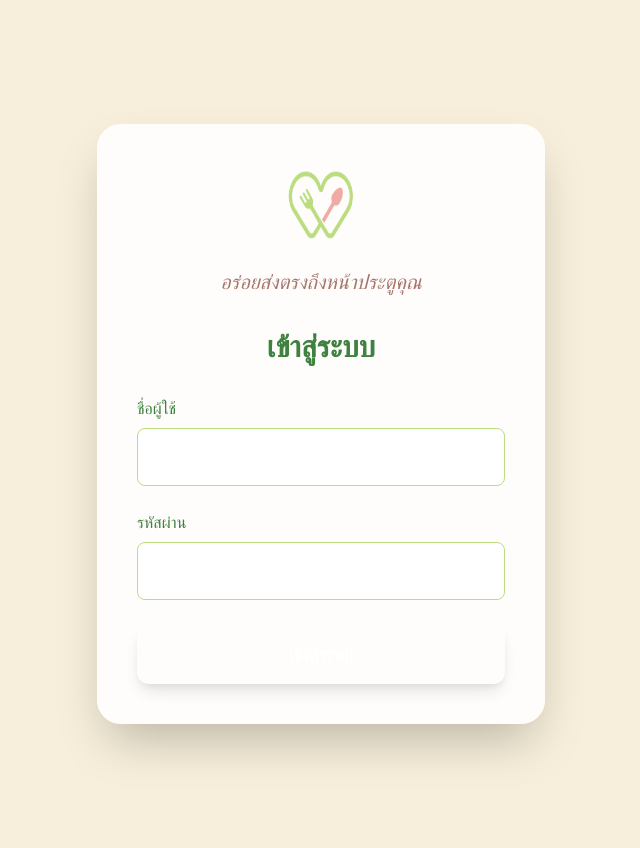
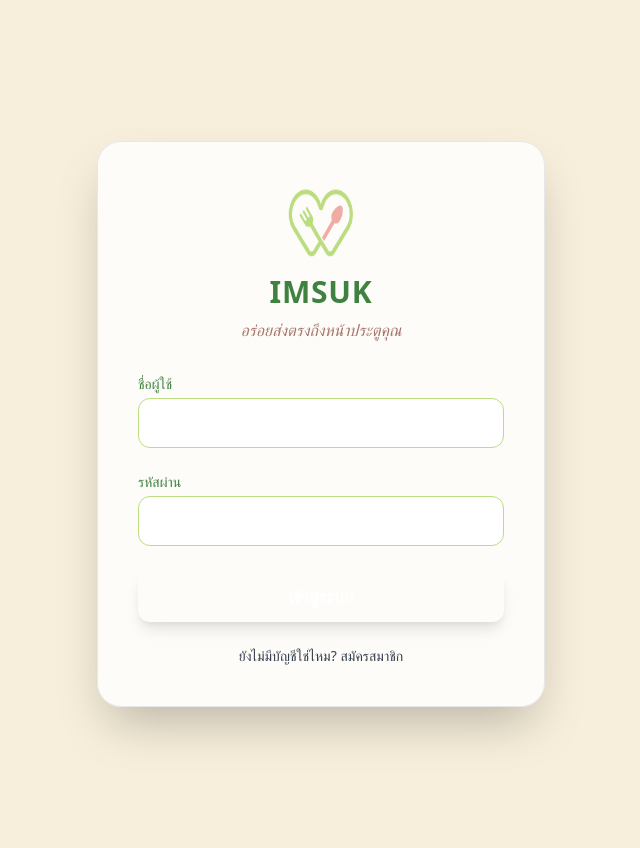
Before and after one commit to kanasawan/DSI202, a Django app: page / in a window 1280 px wide. Shown: the whole page, without its empty margins (319-959 px from the left). Run offline with Django 4.2, Linux system fonts and the light colour scheme; parts of the project's set-up code (start-up, migrations or seed data) failed here and were passed over.

Commit message:
update login.html

```diff
--- a/imsuk/myproject/myapp/templates/login.html
+++ b/imsuk/myproject/myapp/templates/login.html
@@ -3,28 +3,47 @@
 {% block title %}เข้าสู่ระบบ - IMSUK{% endblock %}
 
 {% block content %}
-<div class="flex justify-center items-center min-h-screen bg-gradient-to-br from-custom-lightpink to-custom-cream">
-  <div class="bg-white bg-opacity-90 backdrop-blur-md p-10 rounded-3xl shadow-2xl max-w-md w-full transform hover:scale-105 transition duration-300">
+<div class="min-h-screen bg-gradient-to-br from-custom-cream to-white flex items-center justify-center px-6 py-12">
+  <div class="relative w-full max-w-md bg-white bg-opacity-80 backdrop-blur-lg border border-gray-200 rounded-3xl shadow-2xl p-10">
+
+    <!-- โลโก้และชื่อแบรนด์ -->
     <div class="text-center mb-8">
-      <img src="{% static 'images/imsuk.png' %}" alt="IMSUK Logo" class="h-20 w-20 mx-auto mb-6">
-      <p class="text-custom-brown italic text-xl">อร่อยส่งตรงถึงหน้าประตูคุณ</p>
+      <img src="{% static 'images/imsuk.png' %}" alt="IMSUK Logo" class="h-20 w-20 mx-auto mb-3 drop-shadow">
+      <h1 class="text-3xl font-extrabold text-custom-darkgreen tracking-wide">IMSUK</h1>
+      <p class="text-base text-custom-brown italic mt-2">อร่อยส่งตรงถึงหน้าประตูคุณ</p>
     </div>
-    <h2 class="text-3xl font-bold text-custom-darkgreen text-center mb-8">เข้าสู่ระบบ</h2>
+
+    <!-- แบบฟอร์มล็อกอิน -->
     <form method="post" action="{% url 'login' %}?next=/check-address/" class="space-y-6">
       {% csrf_token %}
       {% if form.errors %}
-        <p class="text-red-600 text-sm text-center bg-red-100 p-2 rounded">กรุณาใส่ ชื่อผู้ใช้ และรหัสผ่านที่ถูกต้อง</p>
+        <div class="bg-red-100 border border-red-400 text-red-700 px-4 py-2 rounded text-sm text-center">
+          ชื่อผู้ใช้หรือรหัสผ่านไม่ถูกต้อง
+        </div>
       {% endif %}
       <div>
-        <label for="username" class="block text-base text-custom-darkgreen mb-2 font-medium">ชื่อผู้ใช้</label>
-        <input type="text" name="username" id="username" class="w-full p-4 border border-custom-green rounded-lg focus:outline-none focus:ring-2 focus:ring-custom-darkgreen transition">
+        <label for="username" class="block text-sm font-medium text-custom-darkgreen mb-1">ชื่อผู้ใช้</label>
+        <input type="text" name="username" id="username" autocomplete="username"
+               class="w-full px-4 py-3 rounded-xl border border-custom-green focus:outline-none focus:ring-2 focus:ring-custom-darkgreen transition">
       </div>
       <div>
-        <label for="password" class="block text-base text-custom-darkgreen mb-2 font-medium">รหัสผ่าน</label>
-        <input type="password" name="password" id="password" class="w-full p-4 border border-custom-green rounded-lg focus:outline-none focus:ring-2 focus:ring-custom-darkgreen transition">
+        <label for="password" class="block text-sm font-medium text-custom-darkgreen mb-1">รหัสผ่าน</label>
+        <input type="password" name="password" id="password" autocomplete="current-password"
+               class="w-full px-4 py-3 rounded-xl border border-custom-green focus:outline-none focus:ring-2 focus:ring-custom-darkgreen transition">
       </div>
-      <button type="submit" class="w-full bg-gradient-to-r from-custom-darkgreen to-green-600 text-white py-4 rounded-xl hover:from-green-700 hover:to-custom-darkgreen-hover shadow-lg transition duration-300 font-semibold text-lg">เข้าสู่ระบบ</button>
+      <div>
+        <button type="submit"
+                class="w-full bg-gradient-to-r from-custom-darkgreen to-green-600 text-white py-3 rounded-xl shadow-lg hover:from-green-700 hover:to-custom-darkgreen-hover transition font-semibold text-lg">
+          เข้าสู่ระบบ
+        </button>
+      </div>
     </form>
+
+    <!-- ลิงก์สมัครใหม่ -->
+    <div class="text-center mt-6 text-sm text-gray-700">
+      ยังไม่มีบัญชีใช่ไหม?
+      <a href="{% url 'signup' %}" class="text-custom-pink hover:underline font-medium">สมัครสมาชิก</a>
+    </div>
   </div>
 </div>
 {% endblock %}
```
